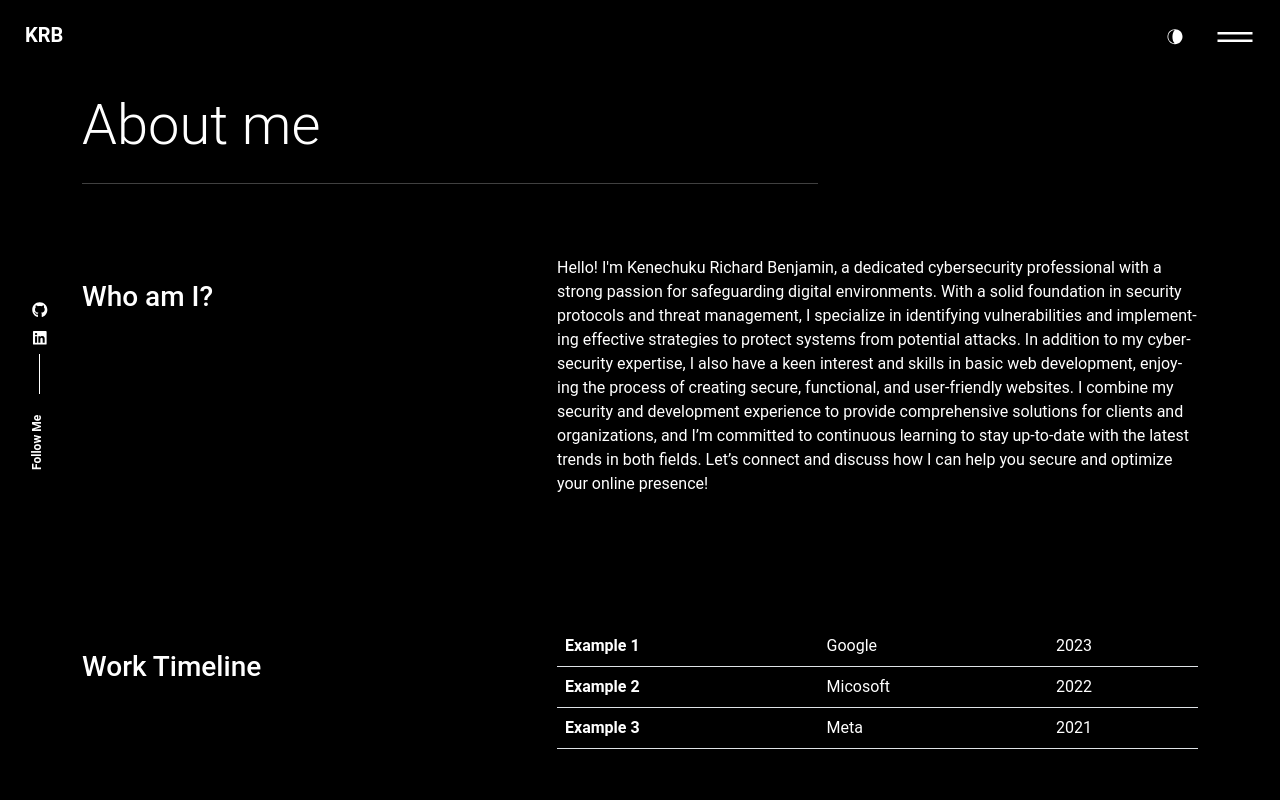
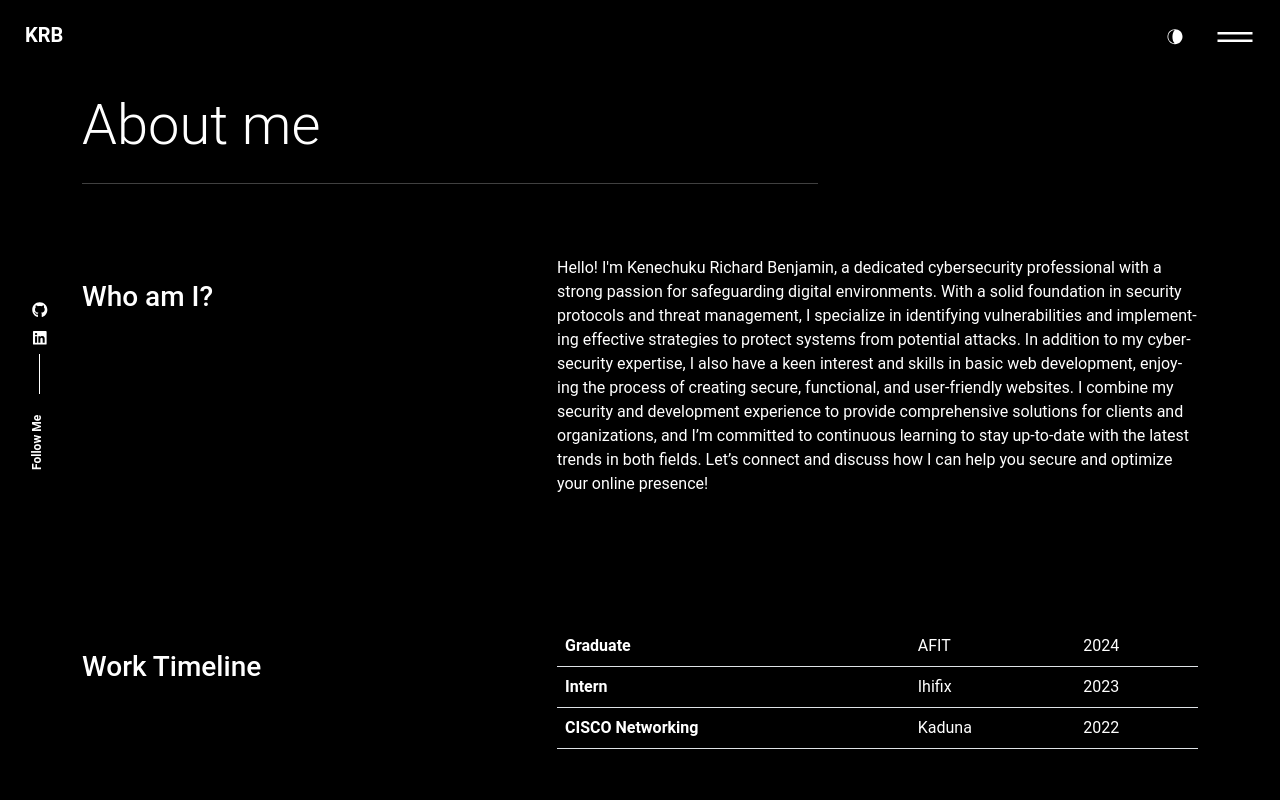
Before and after one commit to travis-wayne/KRB, a React (Create React App) app: page /about in a window 1280 px wide. Shown: the top 800 px of the page. Built offline with nearby package versions, Linux system fonts and the light colour scheme.

Commit message:
Update content_option.js

```diff
--- a/src/content_option.js
+++ b/src/content_option.js
@@ -24,19 +24,19 @@ const dataabout = {
     aboutme: "Hello! I'm Kenechuku Richard Benjamin, a dedicated cybersecurity professional with a strong passion for safeguarding digital environments. With a solid foundation in security protocols and threat management, I specialize in identifying vulnerabilities and implementing effective strategies to protect systems from potential attacks. In addition to my cybersecurity expertise, I also have a keen interest and skills in basic web development, enjoying the process of creating secure, functional, and user-friendly websites. I combine my security and development experience to provide comprehensive solutions for clients and organizations, and I’m committed to continuous learning to stay up-to-date with the latest trends in both fields. Let’s connect and discuss how I can help you secure and optimize your online presence!",
 };
 const worktimeline = [{
-        jobtitle: "Example 1",
-        where: "Google",
+        jobtitle: "Graduate",
+        where: "AFIT",
+        date: "2024",
+    },
+    {
+        jobtitle: "Intern",
+        where: "Ihifix",
         date: "2023",
     },
     {
-        jobtitle: "Example 2",
-        where: "Micosoft",
+        jobtitle: "CISCO Networking",
+        where: "Kaduna",
         date: "2022",
-    },
-    {
-        jobtitle: "Example 3",
-        where: "Meta",
-        date: "2021",
     },
 ];
 
```
